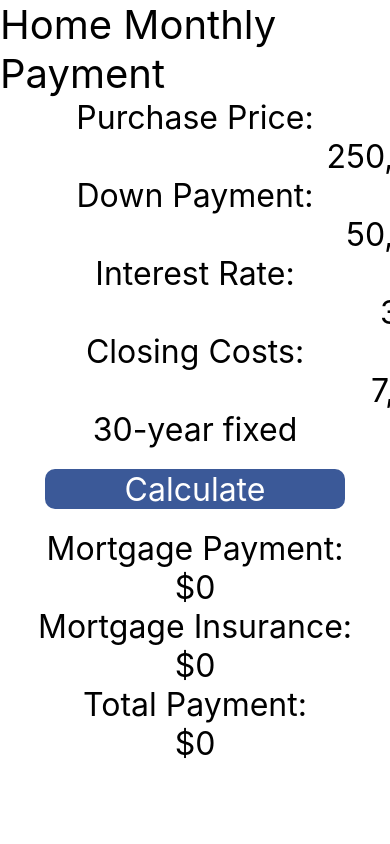
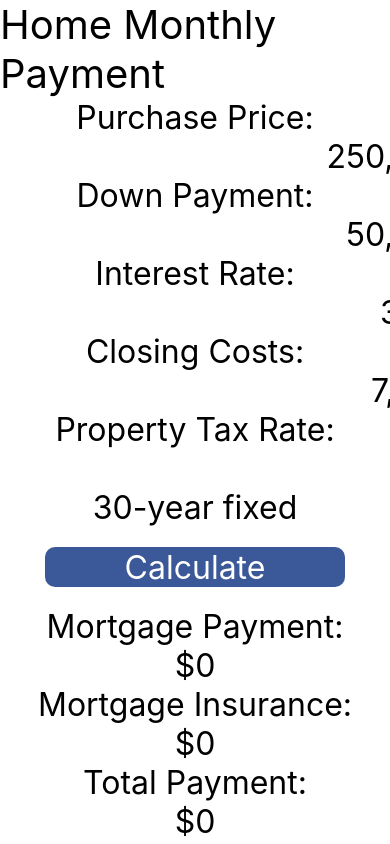
Before and after one commit to treyvis/koti-calc-lite, a React Native app: screen / in a window 390 px wide. Built offline with nearby package versions, Linux system fonts and the light colour scheme; what financejs would draw is missing.

Commit message:
adding property tax rate view and state

```diff
--- a/App.js
+++ b/App.js
@@ -19,6 +19,7 @@ export default class App extends React.Component {
     purchasePrice: '250,000',
     downPayment: '50,000',
     interestRate: '3.8',
+    propertyTaxRate: '1',
     closingCosts: '7,500',
     monthlyPayment: '0',
     mortgageInsurance: '0',
@@ -126,6 +127,16 @@ export default class App extends React.Component {
             value={this.state.closingCosts}
             onChangeText={text => this.setState({closingCosts: this.cleanNum(text)})}/>
         </View>
+        <Text style={styles.formInput}>Property Tax Rate:</Text>
+        <View style={styles.curencyContainer}>
+          <TextInput
+            keyboardType={'numeric'}
+            style={styles.formInput}
+            placeholder="Interest rate"
+            value={this.state.propertyTaxRate}
+            onChangeText={text => this.setState({propertyTaxRate: this.cleanFloat(text)})}/>
+          <Text style={styles.formInput}>%</Text>
+        </View>
         <Text style={styles.formInput}>
           30-year fixed
         </Text>
```
